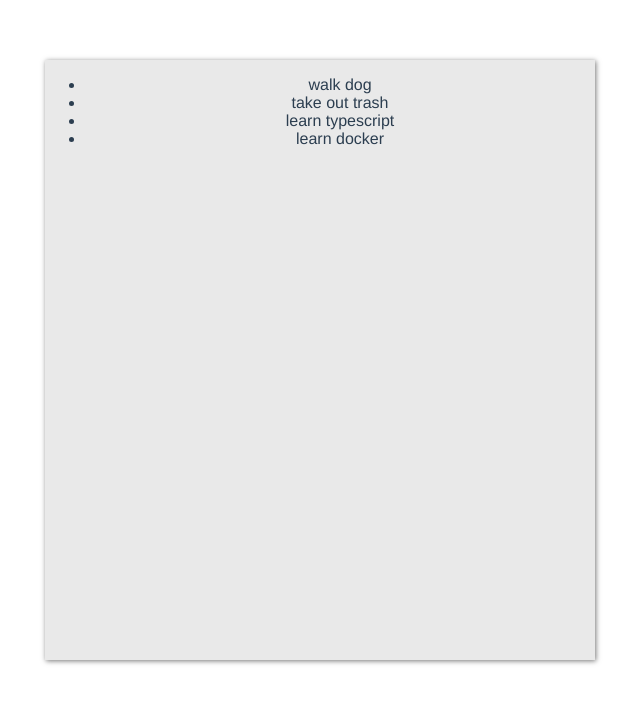
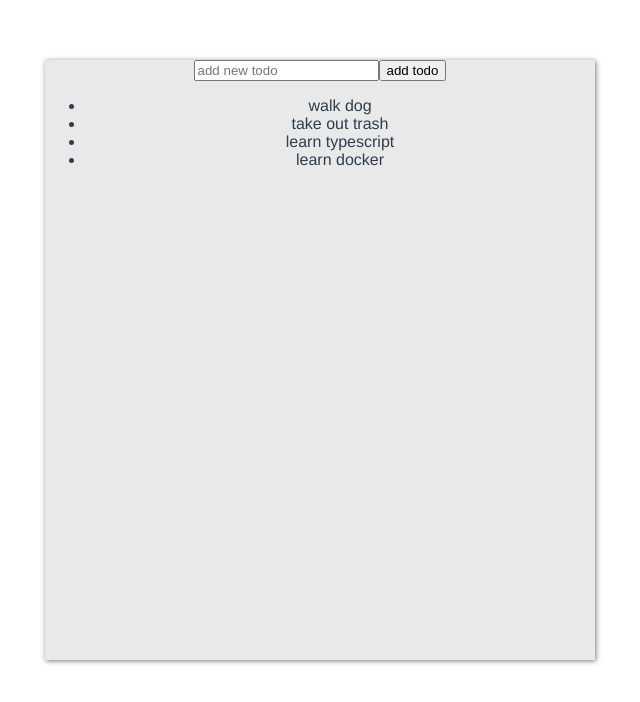
Before and after one commit to theAndrewCline/vue-todo, a Vue app in the folder client/: page / in a window 1280 px wide. Shown: the top 702 px of the page, without its empty margins (320-960 px from the left). Built offline with nearby package versions, Linux system fonts and the light colour scheme.

Commit message:
feat: add add todo method (WIP)

```diff
--- a/client/src/components/Input.vue
+++ b/client/src/components/Input.vue
@@ -1,12 +1,18 @@
 <template>
-    <div>
+<div>
+    <input type="text" placeholder="add new todo"/>
+    <input type="button" value="add todo" @click="clicked" />
+</div>
 
-    </div>
 </template>
 
 <script>
-    import { Vue } from 'vue-property-decorator'
-    export default class Input extends Vue{
+    export default {
+        methods: {
+            clicked () {
+                this.$emit('addToDo')
+            }
+        }
 
     }
 </script>
--- a/client/src/components/ListContainer.vue
+++ b/client/src/components/ListContainer.vue
@@ -1,5 +1,9 @@
 <template>
   <div class='ListContainer'>
+    <Input
+        v-model="newToDoText"
+        placeholder="add new todo"
+    />
     <ul>
         <ListItem
             v-for="todo in todos"
@@ -14,13 +18,15 @@
 
 <script lang="ts">
 import ListItem from './ListItem.vue'
+import Input from './Input.vue'
 
 export default {
     components: {
-        ListItem
+        ListItem, Input
     },
     data: function () {
         return {
+            newToDoText: '',
             todos: [
                 { text: 'walk dog' },
                 { text: 'take out trash' },
@@ -29,6 +35,12 @@ export default {
             ]
         }
     },
+    methods: {
+        addTodo: function () {
+            const trimmedText = this.newToDoText.trim()
+            this.todos.push({ text: trimmedText})
+        }
+    }
 }
 </script>
 
```
